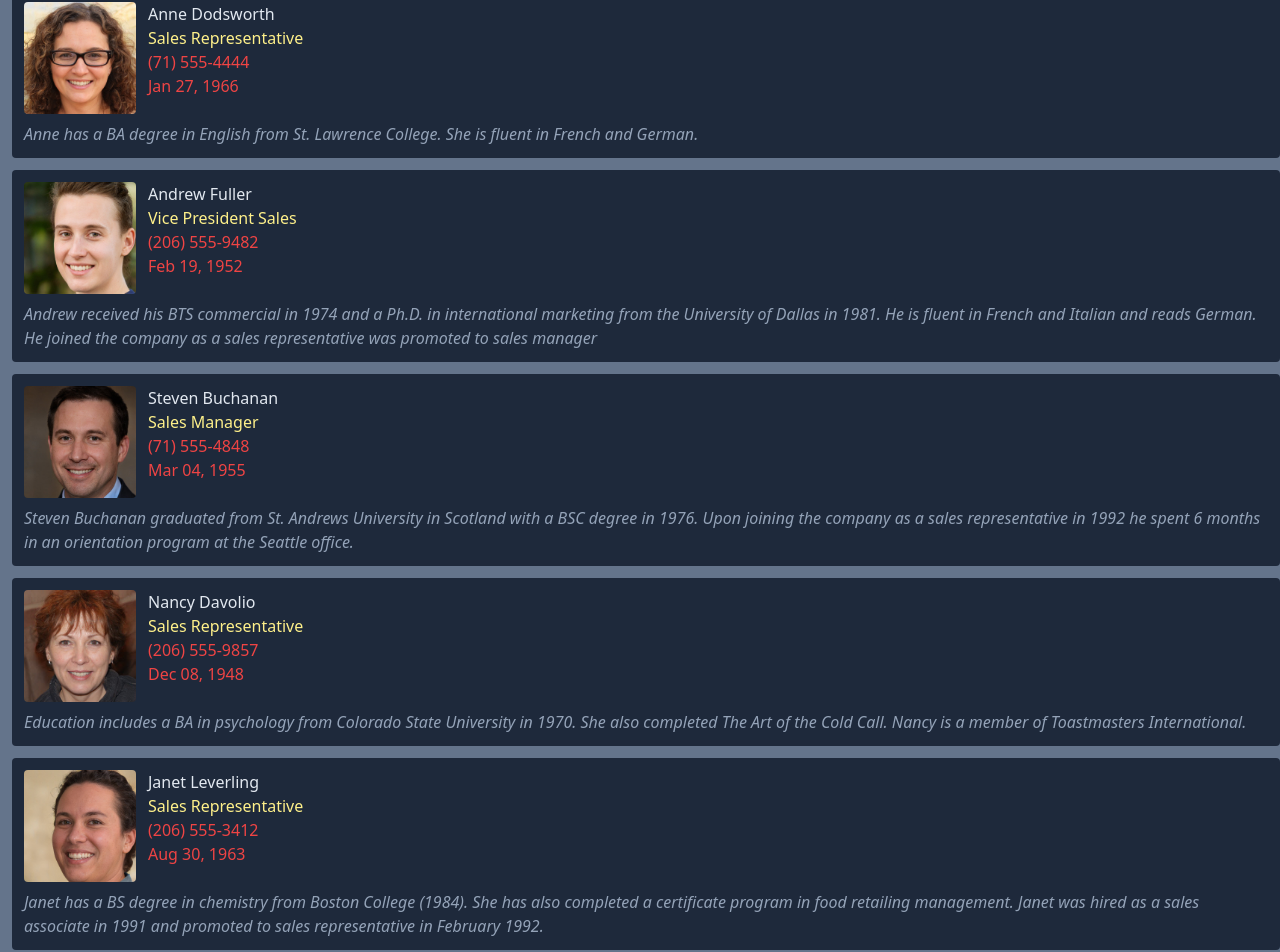
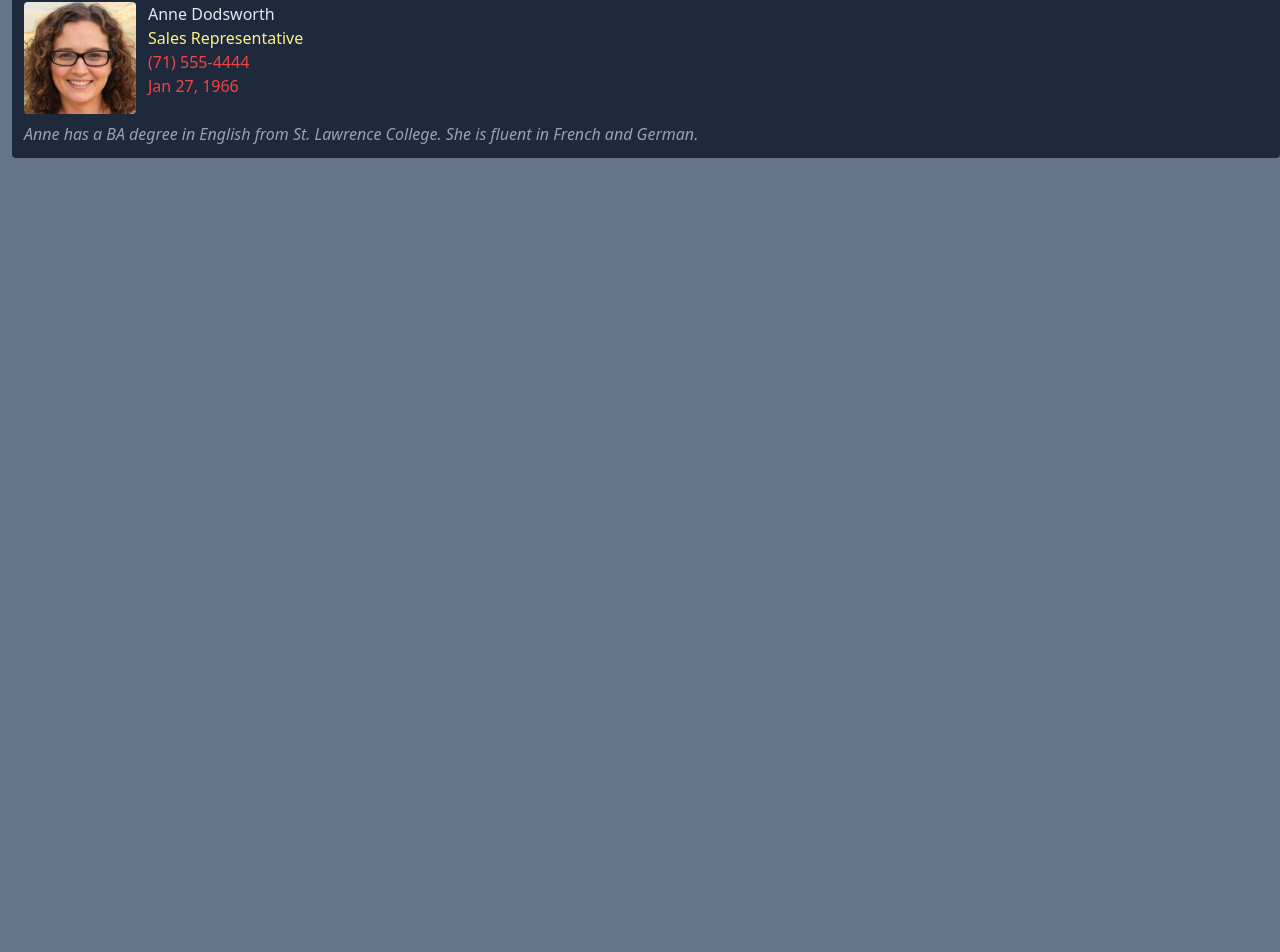
Before and after one commit to Yokosumi/002-create-react-vite, a React (Vite) app: page / in a window 1280 px wide. Shown: the part 1812-2764 px from the top of the page. After the commit the page ends 1970 px from the top, so only its background shows below. Built offline with nearby package versions, Linux system fonts and the light colour scheme.

Commit message:
fixed redundand map

```diff
--- a/src/App.tsx
+++ b/src/App.tsx
@@ -14,9 +14,6 @@ function App() {
 			<img src={cityscape} />
 			<hr />
 			<div>
-				{employees.map((_employee) => {
-					return (
-						<div>
 				{employees.map((employee) => {
 					return (
 						<div className="bg-slate-800 mt-3 text-slate-200 p-3 rounded">
@@ -27,8 +24,7 @@ function App() {
 								/>
 								<div>
 									<p>
-													{employee.firstName}{" "}
-													{employee.lastName}
+										{employee.firstName} {employee.lastName}
 									</p>
 									<p className="text-yellow-200">
 										{employee.title}
@@ -38,17 +34,12 @@ function App() {
 										"administrators" && (
 										<>
 											<p className="text-red-500">
-															{
-																employee.address
-																	.phone
-															}
+												{employee.address.phone}
 											</p>
 											<p className="text-red-500">
 												{dayjs(
 													employee.birthDate
-															).format(
-																"MMM DD, YYYY"
-															)}
+												).format("MMM DD, YYYY")}
 											</p>
 										</>
 									)}
@@ -61,9 +52,6 @@ function App() {
 					);
 				})}
 			</div>
-					);
-				})}
-			</div>
 		</>
 	);
 }
```
Lines whose indentation alone changed are shown as unchanged.
